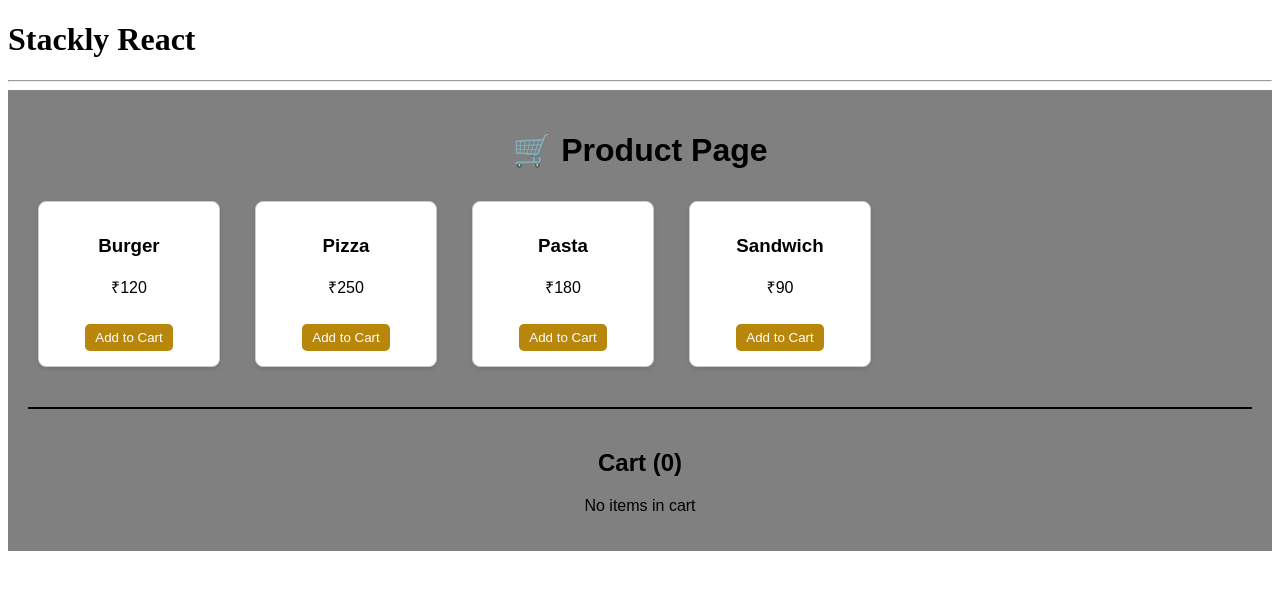
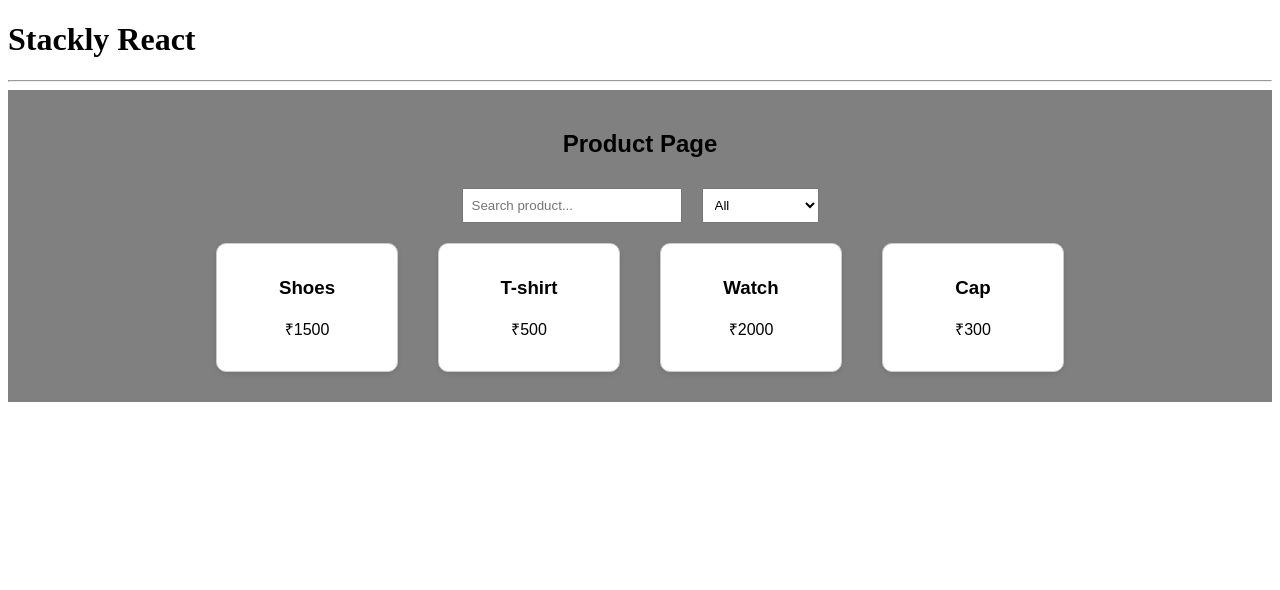
Before and after one commit to praveen-V-11/React-Stackly-Tasks, a React (Vite) app: page / in a window 1280 px wide. Shown: the top 590 px of the page. Built offline with nearby package versions, Linux system fonts and the light colour scheme.

Commit message:
productPage WIth search

```diff
--- a/src/App.jsx
+++ b/src/App.jsx
@@ -28,6 +28,7 @@ import Filteruserlist from "./filteruserlist/filteruserlist";
 import UsersAPI from "./userApi/userapilist";
 import ProductPage from "./prodcutpage component/productpage";
 import CartPage from "./cartFunctionlaty/cartfunctions";
+import ProductPageSearch from "./productpageSearch/productpageseach";
 const App = () => {
   return (
     <>
@@ -74,7 +75,8 @@ const App = () => {
         {/* <Filteruserlist/> */}
         {/* <UsersAPI/> */}
         {/* <ProductPage/> */}
-       <CartPage/>
+       {/* <CartPage/> */}
+       <ProductPageSearch/>
 
         </>
 
--- /dev/null
+++ b/src/productpageSearch/productpageseach.jsx
@@ -0,0 +1,57 @@
+import { useState } from "react";
+import "../styles/productsearchpage.css"
+function ProductPageSearch() {
+  const [search, setSearch] = useState("");
+  const [filter, setFilter] = useState("all");
+
+  const products = [
+    { id: 1, name: "Shoes", price: 1500 },
+    { id: 2, name: "T-shirt", price: 500 },
+    { id: 3, name: "Watch", price: 2000 },
+    { id: 4, name: "Cap", price: 300 },
+  ];
+
+
+  const filteredProducts = products.filter((product) => {
+    const matchesSearch = product.name
+      .toLowerCase()
+      .includes(search.toLowerCase());
+
+    const matchesFilter =
+      filter === "all" ? true : product.price > 1000;
+
+    return matchesSearch && matchesFilter;
+  });
+
+  return (
+    <div className="container">
+      <h2>Product Page</h2>
+
+
+      <input
+        type="text"
+        placeholder="Search product..."
+        value={search}
+        onChange={(e) => setSearch(e.target.value)}
+      />
+
+
+      <select onChange={(e) => setFilter(e.target.value)}>
+        <option value="all">All</option>
+        <option value="above">Above ₹1000</option>
+      </select>
+
+
+      <div className="product-list">
+        {filteredProducts.map((p) => (
+          <div key={p.id} className="card">
+            <h3>{p.name}</h3>
+            <p>₹{p.price}</p>
+          </div>
+        ))}
+      </div>
+    </div>
+  );
+}
+
+export default ProductPageSearch;
--- /dev/null
+++ b/src/styles/productsearchpage.css
@@ -0,0 +1,29 @@
+.container {
+  padding: 20px;
+  text-align: center;
+}
+
+input {
+  padding: 8px;
+  margin: 10px;
+  width: 200px;
+}
+
+select {
+  padding: 8px;
+  margin: 10px;
+}
+
+.product-list {
+  display: flex;
+  justify-content: center;
+  flex-wrap: wrap;
+}
+
+.card {
+  border: 1px solid #ccc;
+  padding: 15px;
+  margin: 10px;
+  width: 150px;
+  border-radius: 10px;
+}
```
